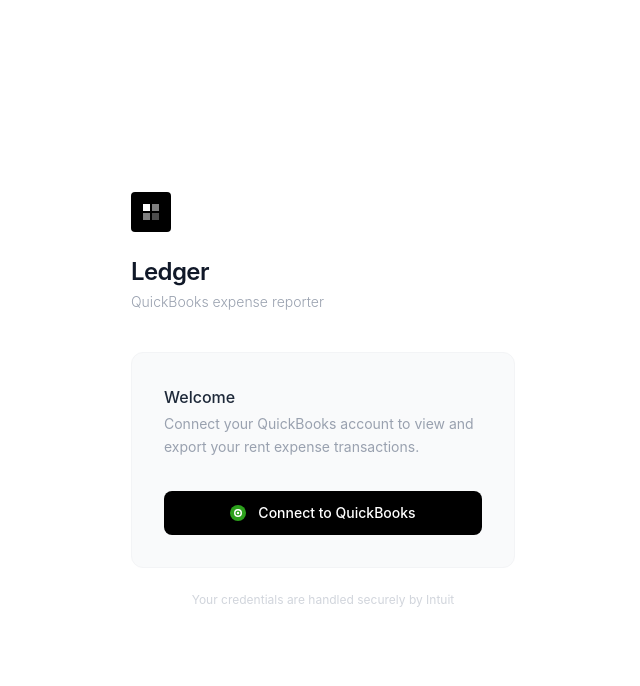
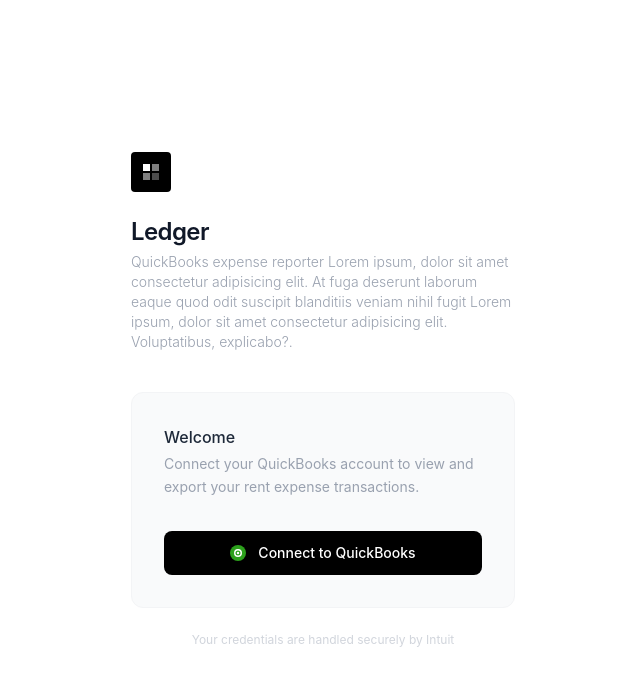
Before and after one commit to Yashshiva75/QBO_FRONTEND, a React (Vite) app: page / in a window 1280 px wide. Shown: the top 686 px of the page, without its empty margins (317-957 px from the left). Built offline with nearby package versions, Linux system fonts and the light colour scheme; no server answers.

Commit message:
bug:merge conf

```diff
--- a/src/components/ConnectPage.jsx
+++ b/src/components/ConnectPage.jsx
@@ -48,6 +48,9 @@
           </h1>
           <p className="text-sm text-gray-400 mt-1 font-light">
             QuickBooks expense reporter
+            Lorem ipsum, dolor sit amet consectetur adipisicing
+             elit. At fuga deserunt laborum eaque quod odit suscipit blanditiis veniam nihil fugit
+             Lorem ipsum, dolor sit amet consectetur adipisicing elit. Voluptatibus, explicabo?.
           </p>
         </div>
 
--- a/src/components/Dashboard.jsx
+++ b/src/components/Dashboard.jsx
@@ -272,7 +272,9 @@
         <div className="max-w-3xl mx-auto flex items-center justify-between gap-2">
           <div className="flex items-center gap-2 sm:gap-3 min-w-0">
             <Logo size="sm" />
-            <span className="text-sm font-semibold text-gray-900">Ledger</span>
+            <span className="text-sm font-semibold text-gray-900">Ledger
+              Lorem ipsum dolor sit, amet consectetur adipisicing elit. Minima laudantium dolor sequi exercitationem eveniet id nemo rerum quasi error. Consequuntur ipsum, soluta dolores quaerat hic ducimus deserunt quidem eligendi dignissimos.
+            </span>
           </div>
           <div className="flex items-center gap-2 sm:gap-4 min-w-0">
             <span className="text-xs text-gray-400 font-mono bg-gray-50 px-2 py-1 rounded truncate max-w-[120px] sm:max-w-none">
@@ -282,7 +284,7 @@
               onClick={onDisconnect}
               className="text-xs text-gray-400 hover:text-gray-700 transition-colors whitespace-nowrap"
             >
-              Disconnect
+              Disconnectasdfasdf
             </button>
           </div>
         </div>
```
